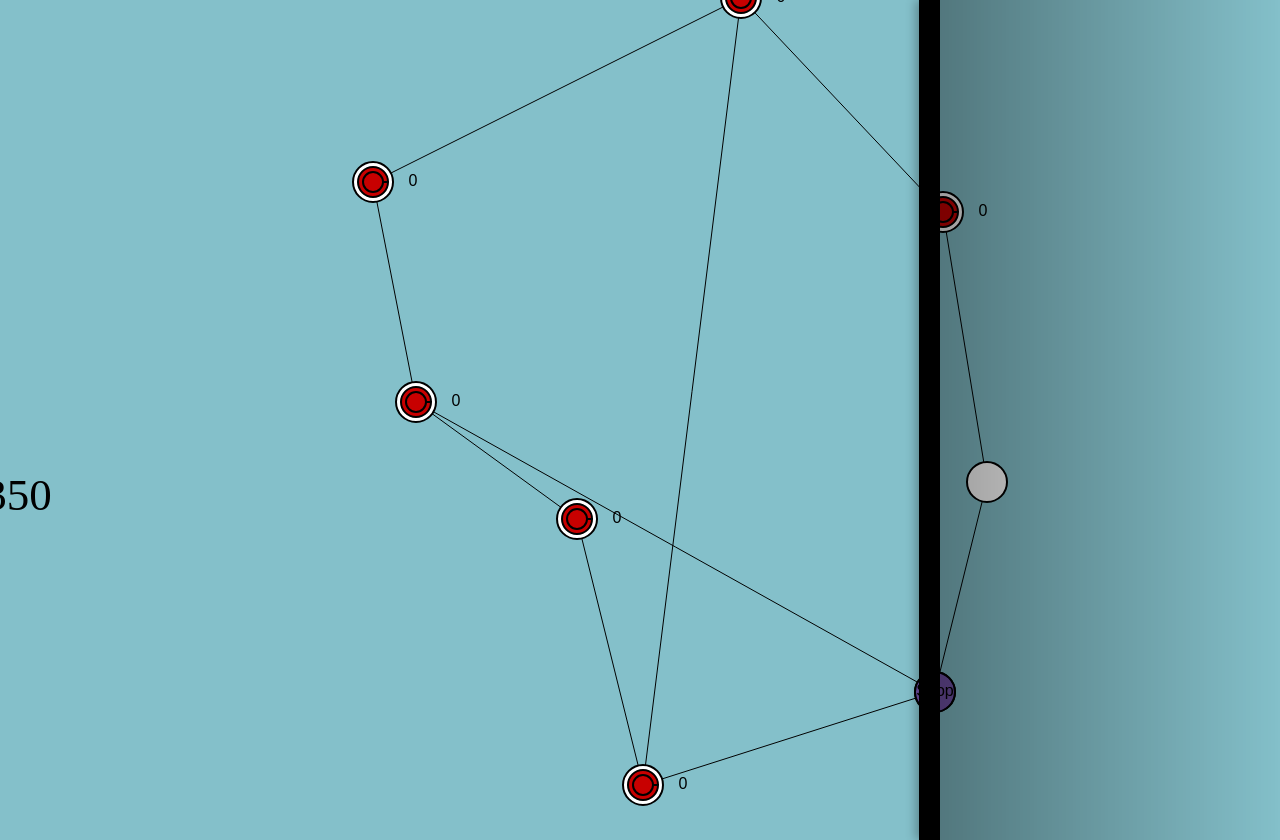
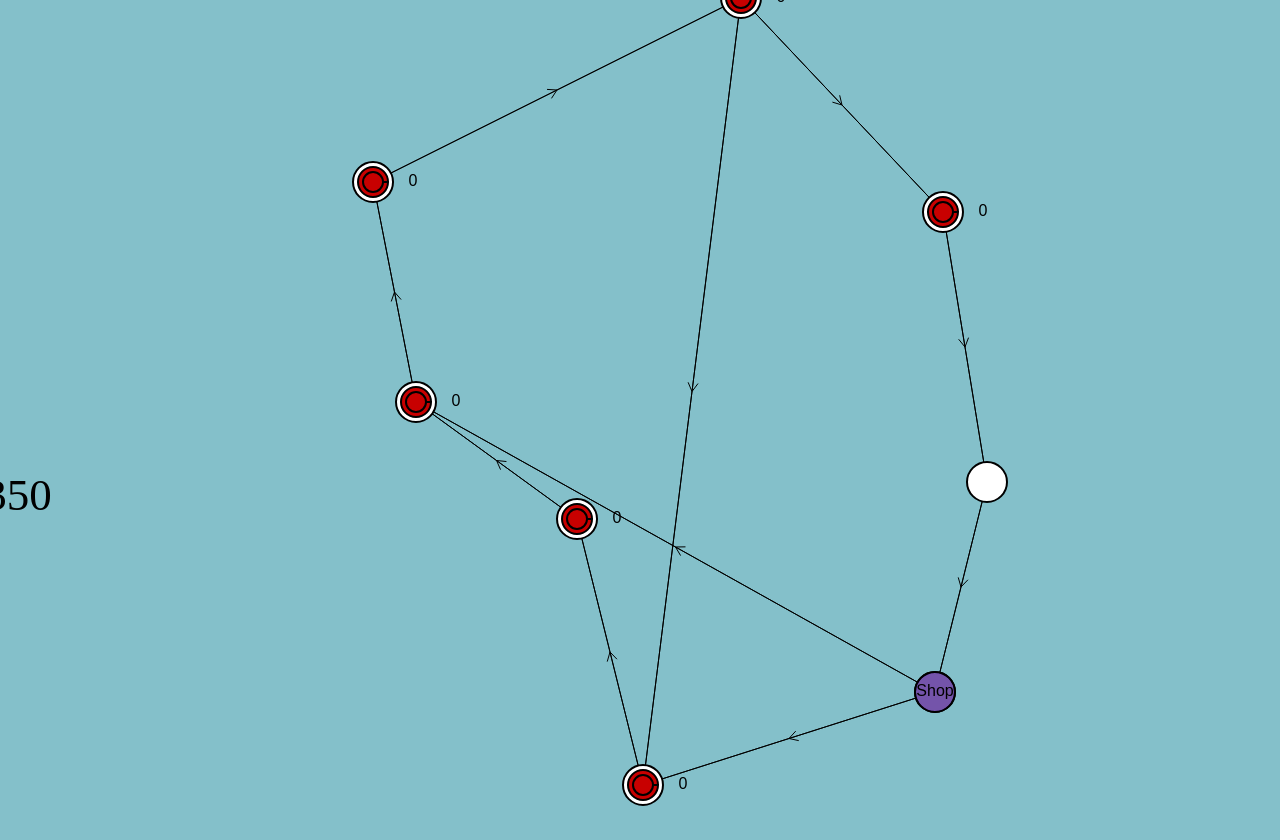
Before and after one commit to Ernstiman/PKD-Project, a plain HTML site: page Code/src/index.html in a window 1280 px wide. Shown: the top 840 px of the page. Drawn offline with Linux system fonts and the light colour scheme.

Commit message:
Kombination

```diff
--- a/Code/dist/click.js
+++ b/Code/dist/click.js
@@ -2,6 +2,7 @@
 import { construct_node_object } from './contructors.js';
 import { player_draw_function } from './draw_functions.js';
 import { step_on_node } from './node_objects.js';
+import { remove_id_arrray } from './id_array.js';
 export function get_clicked_node_index(nodes, x, y) {
     for (let node of nodes) {
         let dx = Math.pow((x - node.x), 2);
@@ -12,27 +13,11 @@
     }
     return undefined;
 }
-export function position_in_rectangle(x, y, x1, y1, x2, y2) {
+export function mouse_in_rectangle(x, y, x1, y1, x2, y2) {
     if (x > x1 && x < x2 && y > y1 && y < y2) {
         return true;
     }
     return false;
-}
-export function remove_id_arrray(id, arr) {
-    for (let i = 0; i < arr.length; i++) {
-        let elem = arr[i];
-        if (elem.id === id) {
-            arr.splice(i, 1);
-        }
-    }
-}
-export function find_id_arrray(id, arr) {
-    for (let i = 0; i < arr.length; i++) {
-        let elem = arr[i];
-        if (elem.id === id) {
-            return elem;
-        }
-    }
 }
 export function clicked_on_node(game_state, node_index) {
     for (let i = 0; i < game_state.i_node_array.length; i++) {
--- a/Code/dist/draw.js
+++ b/Code/dist/draw.js
@@ -1,5 +1,5 @@
 import { is_adj_node } from './adj_nodes.js';
-import { find_id_arrray } from './click.js';
+import { find_id_arrray } from './id_array.js';
 import { for_each } from './lib/list.js';
 const canvas = document.getElementById("canvas");
 const ctx = canvas.getContext("2d");
@@ -17,29 +17,41 @@
 export function game_draw(ctx, game_state) {
     list_graph_draw(ctx, game_state);
     draw_gui_rectangles(ctx, game_state);
+    draw_ui_elements(ctx, game_state);
 }
-export function list_graph_draw(ctx, game_state) {
-    //Draw lines
+export function draw_ui_elements(ctx, game_state) {
+    function current_round_text() {
         ctx.fillStyle = "black"; // Set text color
         ctx.font = "45px 'Comic Sans MS'"; // Set font size and type
         ctx.textAlign = "center"; // Center the text horizontally
         ctx.textBaseline = "middle"; // Center the text vertically
         ctx.fillText("Round: " + game_state.round.toString(), 100, 100);
-    //Draw collectables
+    }
+    function draw_player_collectables() {
         for (let i = 0; i < game_state.player_collectables.length; i++) {
             ctx.font = "45px 'Comic Sans MS'";
             ctx.fillText(game_state.player_collectables[i].name.toString() + " : " +
                 game_state.player_collectables[i].count.toString(), 100, 200 + i * 40);
         }
+    }
+    function draw_beaver_quota() {
         for (let i = 0; i < game_state.shop_collectables.length; i++) {
             ctx.font = "45px 'Comic Sans MS'";
             ctx.fillText(game_state.shop_collectables[i].name.toString() + " Quota : " +
                 game_state.shop_collectables[i].count.toString(), 200, 600 + i * 40);
         }
+    }
+    current_round_text();
+    draw_player_collectables();
+    draw_beaver_quota();
+}
+export function list_graph_draw(ctx, game_state) {
+    function draw_lines_and_arrows() {
         for (let i = 0; i < game_state.map_graph.size; i++) {
             ctx.font = "45px Arial";
             let inode = game_state.i_node_array[i];
             let adj_nodes = game_state.map_graph.adj[i];
+            ctx.strokeStyle = "black";
             for_each((adj_index) => {
                 let out_node = game_state.i_node_array[adj_index];
                 const headlen = 10; // Length of the arrowhead
@@ -51,11 +63,12 @@
                 const arrowY1 = draw_y - headlen * Math.sin(angle - Math.PI / 6);
                 const arrowX2 = draw_x - headlen * Math.cos(angle + Math.PI / 6);
                 const arrowY2 = draw_y - headlen * Math.sin(angle + Math.PI / 6);
+                // Draw lines
                 ctx.beginPath();
-            ctx.moveTo(inode.x, inode.y); // Start on node
-            ctx.lineTo(out_node.x, out_node.y); // End on adj
-            ctx.stroke(); // Render the line
-            ctx.strokeStyle = "black";
+                ctx.moveTo(inode.x, inode.y);
+                ctx.lineTo(out_node.x, out_node.y);
+                ctx.stroke();
+                // Only draw lines adjacent walkable lines and arrows green
                 if (inode.index === game_state.current_node) {
                     let is_walkable = is_adj_node(game_state, adj_index);
                     if (is_walkable) {
@@ -67,9 +80,16 @@
                         ctx.stroke();
                     }
                 }
+                // else draw them black
+                ctx.moveTo(draw_x, draw_y);
+                ctx.lineTo(arrowX1, arrowY1);
+                ctx.moveTo(draw_x, draw_y);
+                ctx.lineTo(arrowX2, arrowY2);
+                ctx.stroke();
             }, adj_nodes);
         }
-    //Draw Nodes
+    }
+    function draw_nodes() {
         for (let i = 0; i < game_state.map_graph.size; i++) {
             let inode = game_state.i_node_array[i];
             const radius = 20;
@@ -81,9 +101,10 @@
             ctx.fill();
             ctx.strokeStyle = "black";
             ctx.lineWidth = 2;
-        ctx.stroke(); // Render the line
+            ctx.stroke();
         }
-    //Draw Node Objects
+    }
+    function draw_node_objects() {
         for (let i = 0; i < game_state.i_node_array.length; i++) {
             let inode = game_state.i_node_array[i];
             for (let i_node_object = 0; i_node_object < inode.nodeObjects.length; i_node_object++) {
@@ -91,6 +112,10 @@
                 node_object.draw_function(ctx, inode.x, inode.y, inode.nodeObjects[i_node_object]);
             }
         }
+    }
+    draw_lines_and_arrows();
+    draw_nodes();
+    draw_node_objects();
 }
 export function draw_gui_rectangles(ctx, game_state) {
     const start_x = 1675;
--- /dev/null
+++ b/Code/dist/id_array.js
@@ -0,0 +1,16 @@
+export function remove_id_arrray(id, arr) {
+    for (let i = 0; i < arr.length; i++) {
+        let elem = arr[i];
+        if (elem.id === id) {
+            arr.splice(i, 1);
+        }
+    }
+}
+export function find_id_arrray(id, arr) {
+    for (let i = 0; i < arr.length; i++) {
+        let elem = arr[i];
+        if (elem.id === id) {
+            return elem;
+        }
+    }
+}
--- a/Code/dist/main.js
+++ b/Code/dist/main.js
@@ -1,5 +1,5 @@
 import { is_adj_node } from './adj_nodes.js';
-import { clicked_on_node, get_clicked_node_index, position_in_rectangle } from './click.js';
+import { clicked_on_node, get_clicked_node_index, mouse_in_rectangle } from './click.js';
 import { draw } from './draw.js';
 import { get_base_game_state, } from './setup_game_state.js';
 let game_state = get_base_game_state();
@@ -12,7 +12,7 @@
         clicked_on_node(game_state, node_index);
     }
     for (let button of game_state.gui_rectangles) {
-        if (position_in_rectangle(x, y, button.x, button.y, button.width + button.x, button.height + button.y)) {
+        if (mouse_in_rectangle(x, y, button.x, button.y, button.width + button.x, button.height + button.y)) {
             button.click_on_function(game_state);
         }
     }
--- a/Code/dist/setup_game_state.js
+++ b/Code/dist/setup_game_state.js
@@ -5,7 +5,7 @@
 import { node_activate_round_end } from './node_objects.js';
 import { construct_collectable } from './contructors.js';
 import { draw_shop_gui, game_draw } from './draw.js';
-import { remove_id_arrray } from './click.js';
+import { remove_id_arrray } from './id_array.js';
 const i_node_array = [];
 export function get_base_game_state() {
     const basic_graph = {
@@ -77,7 +77,6 @@
     generate_x_y(i_node_array);
     let start_collectables = [construct_collectable("beaver", 0), construct_collectable("rabbit", 0)];
     let shop_start_collectables = [construct_collectable("beaver", 350)];
-    return { i_node_array: i_node_array, map_graph: basic_graph,
-        current_node: undefined, round: 0, player_collectables: start_collectables, shop_collectables: shop_start_collectables, gui_rectangles: [], screens: [game_screen, shop_screen], active_screens: [game_screen.id] };
+    return { i_node_array: i_node_array, map_graph: basic_graph, current_node: undefined, round: 0, player_collectables: start_collectables, shop_collectables: shop_start_collectables, gui_rectangles: [], screens: [game_screen, shop_screen], active_screens: [game_screen.id] };
 }
 // module.exports = {i_node_array}
--- /dev/null
+++ b/Code/src/id_array.ts
@@ -0,0 +1,18 @@
+
+export function remove_id_arrray<T extends {id: string}>(id: string, arr: Array<T>):void{
+  for (let i = 0; i < arr.length; i ++){
+      let elem = arr[i];
+      if(elem.id === id){
+          arr.splice(i, 1)
+      }
+  }
+}
+
+export function find_id_arrray<T extends {id:string}>(id: string, arr: Array<T>): T | undefined{
+  for (let i = 0; i < arr.length; i ++){
+      let elem = arr[i]
+      if(elem.id === id){
+          return elem
+      }
+  }
+}
--- a/Code/src/index.html
+++ b/Code/src/index.html
@@ -6,7 +6,6 @@
     <link rel="stylesheet" href="style.css">
 </head>
 <body>
-    <div class = "button-container"></div>
     <div class="container">
         <h1>Canvas Drawing with TypeScript</h1>
         <canvas  id="canvas" width =1920 height=1080>
--- a/Code/src/main.ts
+++ b/Code/src/main.ts
@@ -1,5 +1,5 @@
 import { is_adj_node } from './adj_nodes.js';
-import { clicked_on_node, get_clicked_node_index, position_in_rectangle } from './click.js';
+import { clicked_on_node, get_clicked_node_index, mouse_in_rectangle} from './click.js';
 import { construct_node_object } from './contructors.js';
 import { draw, list_graph_draw } from './draw.js';
 import { player_draw_function} from './draw_functions.js';
@@ -23,7 +23,7 @@
         clicked_on_node(game_state, node_index);
     }
     for(let button of game_state.gui_rectangles){
-        if(position_in_rectangle(x, y, button.x, button.y, button.width + button.x, button.height + button.y)){
+        if(mouse_in_rectangle(x, y, button.x, button.y, button.width + button.x, button.height + button.y)){
             button.click_on_function(game_state);
         }
     }
--- a/Code/src/setup_game_state.ts
+++ b/Code/src/setup_game_state.ts
@@ -7,7 +7,7 @@
 import { node_activate_round_end } from './node_objects.js';
 import { construct_collectable } from './contructors.js';
 import { draw, draw_shop_gui, game_draw } from './draw.js';
-import { remove_id_arrray } from './click.js';
+import { remove_id_arrray } from './id_array.js';
 import { shop_screen } from './screens.js';
 import { game_screen } from './screens.js';
 import { shop_step_on, trap_step_on } from './step_on_functions.js';
--- a/Code/src/step_on_functions.ts
+++ b/Code/src/step_on_functions.ts
@@ -1,5 +1,5 @@
 import { GameState, iNode } from "./types";
-import { remove_id_arrray } from "./click";
+import { remove_id_arrray } from "./id_array";
 import { node_activate_round_end } from "./node_objects";
 import { construct_rectangle } from "./contructors";
 import { shop_screen } from "./screens";
```
Also changed, not shown: Code/dist/music.js (added, +20 -0 lines), Code/src/click.ts (+2 -19 lines), Code/src/draw.ts (+48 -45 lines), Code/src/music.ts (added, +25 -0 lines), 2 other files. Lines whose indentation alone changed are shown as unchanged.
